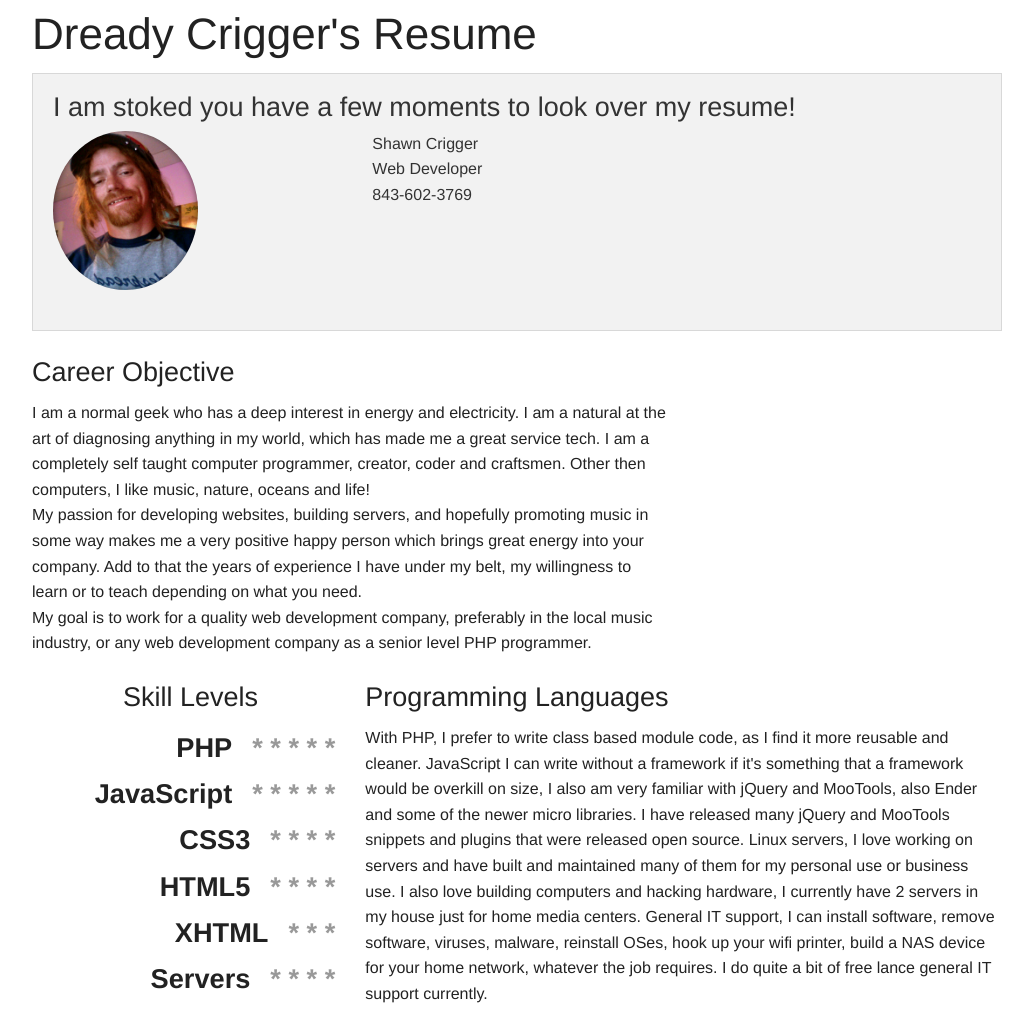
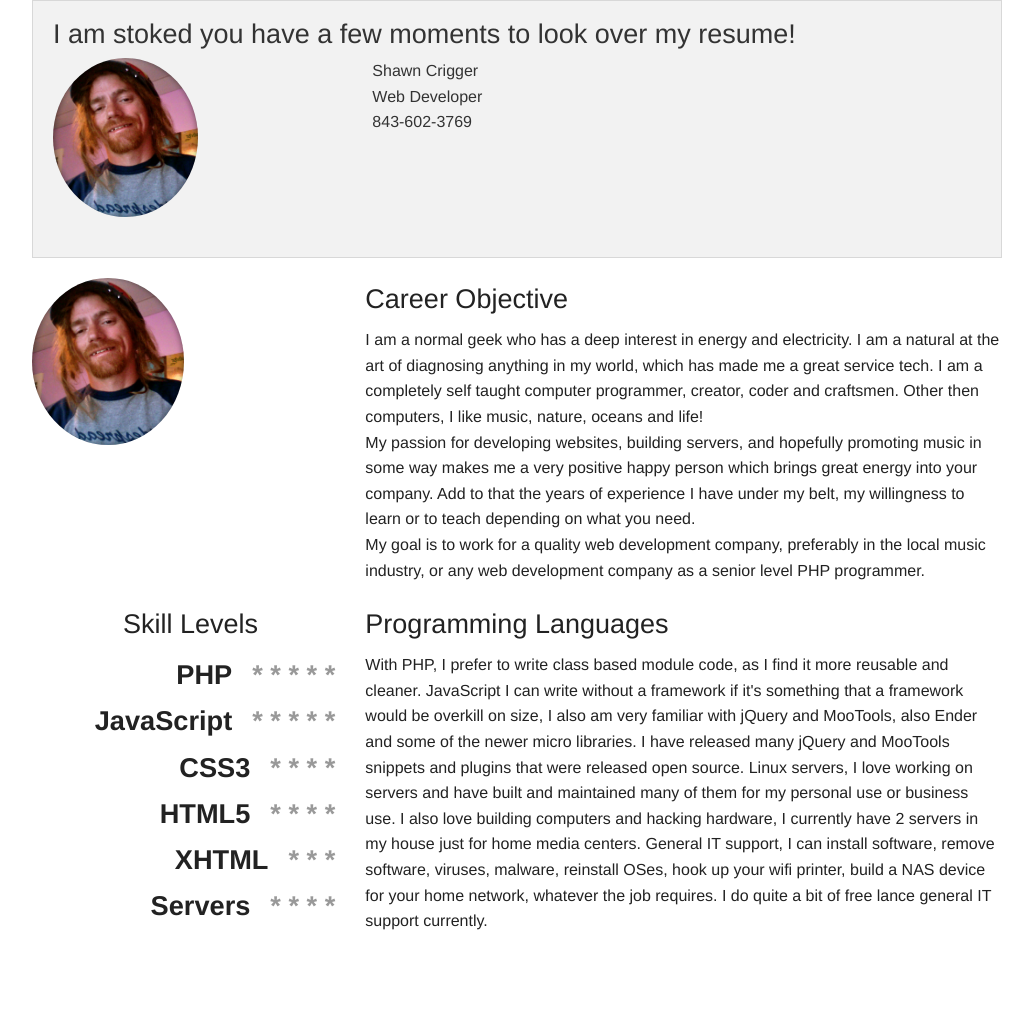
Before and after one commit to shawn-crigger/resume, a PHP site: page / in a window 1280 px wide. Shown: the whole page, without its empty margins (123-1156 px from the left). After the commit the page ends 930 px from the top, so only its background shows below. Run offline with PHP 8.4, Linux system fonts and the light colour scheme.

Commit message:
moving heroshot

```diff
--- a/index.php
+++ b/index.php
@@ -55,12 +55,6 @@ ul.ranking {
 
     <div class="row">
       <div class="large-12 columns">
-        <h1>Dready Crigger's Resume</h1>
-      </div>
-    </div>
-
-    <div class="row">
-      <div class="large-12 columns">
       	<div class="panel">
 	        <h3>I am stoked you have a few moments to look over my resume! </h3>
 
@@ -84,9 +78,15 @@ ul.ranking {
       </div>
     </div>
 
-    <div class="row">
+    <div class="row clearfix">
+      <div class="large-4 medium-4 columns">
+        <p>
+          <img src="/img/heroshot.jpg" class="hero-img" alt="Picture of Shawn Crigger" />
+        </p>
+      </div>
 
-      <div class="large-8 medium-8 columns">
+
+      <div class="large-8 medium-6 columns">
 
         <h3>Career Objective</h3>
           <p class="ptext">
```
